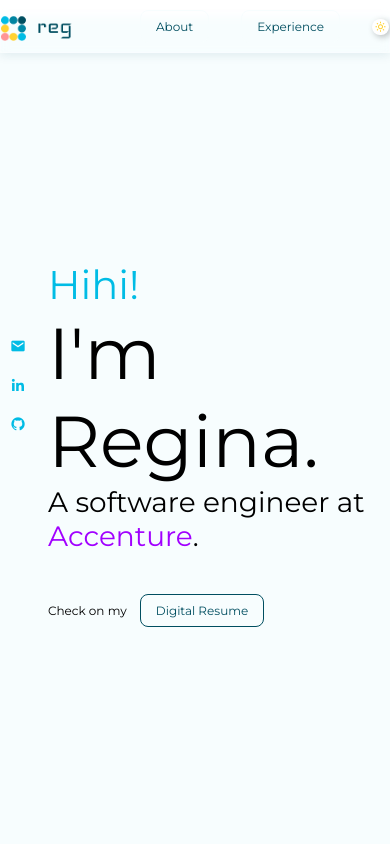
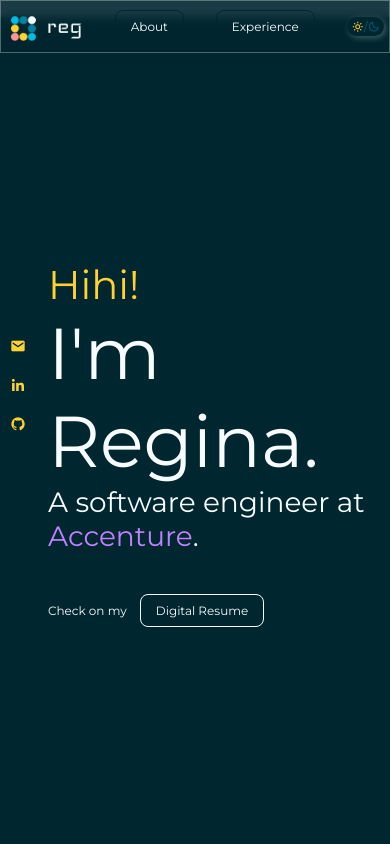
Before and after one commit to l-reginamh/portfolio, a React (Create React App) app: page / in a window 390 px wide. Shown: the top 844 px of the page. Built offline with nearby package versions, Linux system fonts and the light colour scheme; the HTML template or start-up script is replaced by a standard one; a web font is replaced by a local one.

Commit message:
mobile view and dark mode

```diff
--- a/src/App.css
+++ b/src/App.css
@@ -7,13 +7,15 @@
   --text-primary-opacity: rgba(0, 78, 96, 0.1);
   --text-highlight-primary: #00BCE5;
   --text-highlight-primary-opacity: rgba(0, 188, 229, 0.5);
-  --text-highlight-secondary: #FFD232;
+  --text-highlight-secondary: #FFC700;
   --text-highlight-tertiary: #FF9595;
   --toggle-background: #ffffff;
-  --toggle-color: #FFD232;
-  --toggle-color-hover: #005D73;
+  --toggle-color: #FFC700;
+  --toggle-color-hover: #FFC700;
   --company: #A100FF;
   --white: #FFFFFF;
+  --socialmedia: #004E60;
+  --shadow: rgba(0, 0, 0, 0.25);
 
   --body-font: "Montserrat", san-serif;
 
@@ -26,16 +28,22 @@
   --font-size-xs: 0.75rem;
 }
 
-[darkTheme], .dark {
+[data-theme='dark'] {
   --background: #00262F;
+  --background-opacity: rgba(0, 38, 47, 0.9);
   --text-primary: #F7FDFE;
   --text-primary-hover: #B3EBF8;
   --text-highlight-primary: #FFD232;
+  --text-highlight-primary-opacity: #ffd232;
   --text-highlight-secondary: #FF9595;
   --text-highlight-tertiary: #00BCE5;
   --toggle-background: #003541;
   --toggle-color: #005D73;
-  --toggle-color-hover: #FFD232;
+  --toggle-color-hover: #005D73;
+  --company: #BE82FF;
+  --white: #FFFFFF;
+  --socialmedia: #FFD232;
+  --shadow: rgba(255, 255, 255, 0.25);
 }
 
 * {
@@ -91,6 +99,7 @@ body, button {
 }
 
 .content {
+  z-index: 100;
   margin-left: 100px;
   font-size: var(--font-size-sm-2);
 }
--- a/src/App.js
+++ b/src/App.js
@@ -1,4 +1,4 @@
-import React from 'react';
+import React, {useState} from 'react';
 import Header from './components/header/Header';
 import Home from './components/home/Home';
 import About from './components/about/About';
@@ -9,10 +9,15 @@ import SocialMedia from './components/socialmedia/SocialMedia';
 import './App.css';
 
 function App() {
+  const [theme, setTheme] = useState('theme' ? 'dark' : 'light')
+  const switchTheme = () => {
+    const newTheme = theme === 'light' ? 'dark' : 'light';
+    setTheme(newTheme)
+  }
   return (
-    <div className="app">
+    <div className="app" data-theme={theme}>
       <div className='container'>
-        <Header />
+        <Header theme={theme} themeChange={thetheme => switchTheme()} />
         <SocialMedia />
         <Home />
         <About />
--- a/src/components/about/about.css
+++ b/src/components/about/about.css
@@ -5,6 +5,7 @@
     position: relative;
     padding: 80px 0px;
     background-color: var(--background);
+    color: var(--text-primary);
 }
 
 .vertical-title {
@@ -64,11 +65,14 @@
 }
 
 .skill-item {
+    display: flex;
+    flex-direction: row;
+    flex-wrap: wrap;
     font-size: var(--font-size-sm-2);
     border-radius: 8px;
     padding: 8px 12px;
     margin: 10px 10px;
-    background-color: var(--white);
+    background-color: var(--background);
 }
 
 .skill-item:first-child {
--- a/src/components/experience/experience.css
+++ b/src/components/experience/experience.css
@@ -51,6 +51,7 @@
     background-color: var(--text-highlight-primary-opacity);
     border-radius: 10px;
     padding: 2px 10px;
+    color: var(--toggle-background);
     font-size: var(--font-size-sm-2);
 }
 
@@ -62,3 +63,9 @@
 .exp-description ul {
     margin-left: 20px;
 }
+
+@media screen and (max-width: 576px) {
+    .content {
+        padding-right: 10px;
+    }
+}
--- a/src/components/footer/footer.css
+++ b/src/components/footer/footer.css
@@ -0,0 +1,3 @@
+.footer {
+    color: var(--text-primary);
+}
--- a/src/components/header/Header.jsx
+++ b/src/components/header/Header.jsx
@@ -1,14 +1,14 @@
 import React from 'react';
 import "./header.css";
 import logo from "../../assets/images/logo-text.png";
+import logoDark from "../../assets/images/logo-text-dark.png";
 
-const Header = () => {
-
+const Header = (props) => {
     return (
         <header className='header'>
             <nav className='nav container'>
                 <a href='index.html' className='nav_logo'>
-                    <img src={logo} alt="reg" />
+                    <img src={props.theme == 'light' ? logo : logoDark} alt="reg" />
                 </a>
                 <div className='nav_menu'>
                     <ul className='nav_list'>
@@ -22,7 +22,7 @@ const Header = () => {
                             <a href="#project" className='nav_link'>Project</a>
                         </li> */}
                         <li className='nav_item'>
-                            <button type='button' className='theme_toggle'><i class='bx bx-sun'></i></button>
+                            <button type='button' className='theme_toggle' onClick={() => props.themeChange()}><i class='bx bx-sun sunlight'></i>/<i class='bx bx-moon moonlight'></i></button>
                         </li>
                     </ul>
                 </div>
--- a/src/components/header/header.css
+++ b/src/components/header/header.css
@@ -3,7 +3,7 @@
     position: fixed;
     top: 0;
     left: 0;
-    z-index: 10;
+    z-index: 200;
     background: var(--background-opacity);
     box-shadow: 0 2px 10px var(--text-primary-opacity);
     backdrop-filter: blur(4.7px);
@@ -63,11 +63,11 @@
     display: flex;
     align-items: center;
     justify-content: center;
-    padding: 2px 2.5px 2px 2.5px;
+    padding: 2px 4px 2px 5px;
     border: none;
     border-radius: 20px;
-    background-color: #fff;
-    box-shadow: 2px 2px 6px rgba(0, 0, 0, 0.25);
+    background-color: var(--background);
+    box-shadow: 2px 2px 6px var(--shadow);
     font-size: var(--font-size-sm-2);
     color: var(--toggle-color);
 }
@@ -76,3 +76,17 @@
     background-color: var(--toggle-color-hover);
     color: var(--white);
 }
+
+.sunlight {
+    color: #ffd232;
+}
+
+.moonlight {
+    color: #005D73;
+}
+
+@media screen and (max-width: 576px) {
+    .nav {
+        padding: 0px 10px;
+    }
+}
--- a/src/components/home/home.css
+++ b/src/components/home/home.css
@@ -15,15 +15,18 @@
 
 .intro {
     font-size: var(--font-size-xl);
+    color: var(--text-primary);
 }
 
 .description {
     font-size: var(--font-size-md);
+    color: var(--text-primary);
 }
 
 .resume {
     margin-top: 50px;
     font-size: var(--font-size-xs);
+    color: var(--text-primary);
 }
 
 .resume a {
--- a/src/components/socialmedia/SocialMedia.jsx
+++ b/src/components/socialmedia/SocialMedia.jsx
@@ -10,10 +10,10 @@ const SocialMedia = () => {
                     <a href="mailto:reginaliew9@gmail.com"><i class='bx bxs-envelope'></i></a>
                 </li>
                 <li className='social-media-item'>
-                    <a href="https://linkedin.com/in/mhliew-regina"><i class='bx bxl-linkedin' ></i></a>
+                    <a href="https://linkedin.com/in/mhliew-regina" target="_blank"><i class='bx bxl-linkedin' ></i></a>
                 </li>
                 <li className='social-media-item'>
-                    <a href="https://github.com/l-reginamh"><i class='bx bxl-github'></i></a>
+                    <a href="https://github.com/l-reginamh" target="_blank"><i class='bx bxl-github'></i></a>
                 </li>
             </ul>
         </div>
--- a/src/components/socialmedia/socialmedia.css
+++ b/src/components/socialmedia/socialmedia.css
@@ -16,5 +16,5 @@
 }
 
 .social-media-item a {
-    color: var(--text-highlight-primary);
+    color: var(--socialmedia);
 }
```
